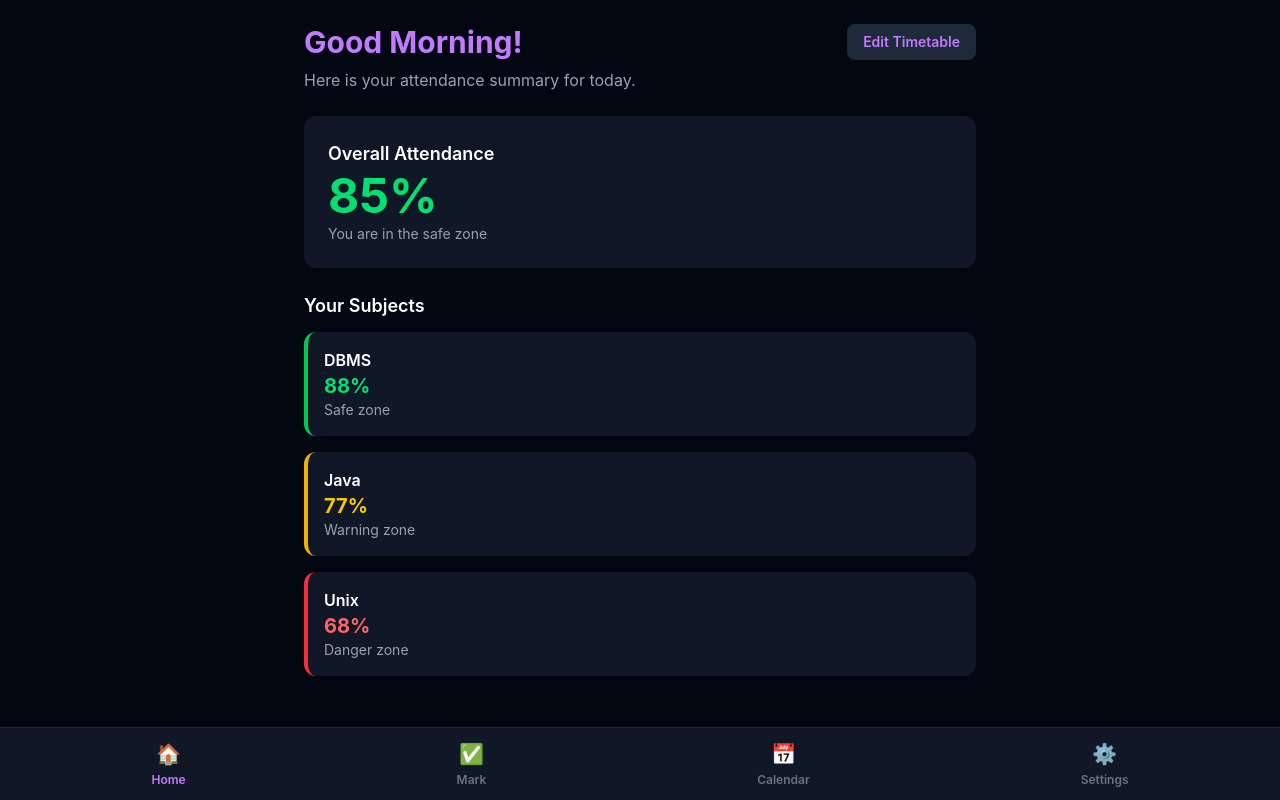
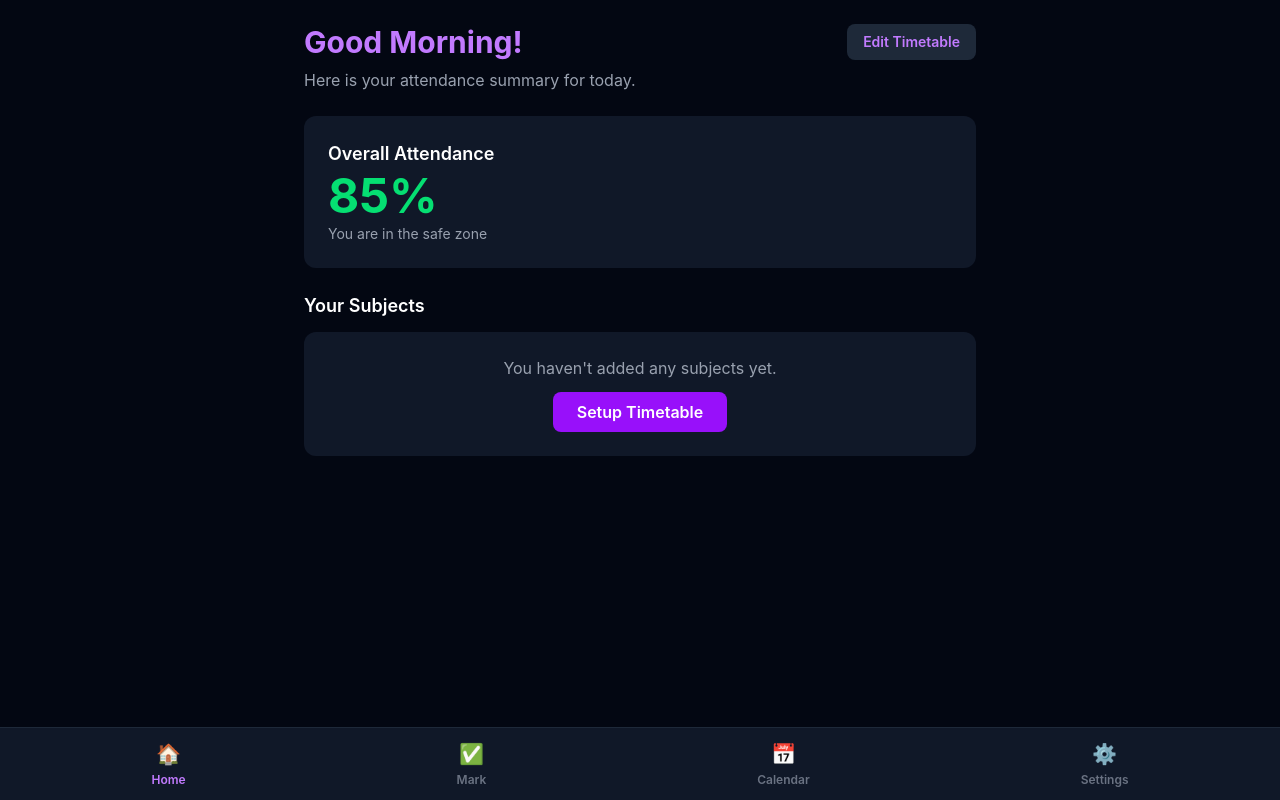
Before and after one commit to Zafin-Mohamed/attendease, a React app in the folder frontend/: page /dashboard in a window 1280 px wide. Built offline with nearby package versions, Linux system fonts and the light colour scheme; the HTML template or start-up script is replaced by a standard one.

Commit message:
Lift subjects state to App.jsx and connect Dashboard to Timetable

```diff
--- a/frontend/src/App.jsx
+++ b/frontend/src/App.jsx
@@ -1,3 +1,4 @@
+import { useState } from 'react'
 import { BrowserRouter, Routes, Route } from 'react-router-dom'
 import Landing from './pages/Landing'
 import Register from './pages/Register'
@@ -11,15 +12,17 @@ import Calendar from './pages/Calendar'
 import Settings from './pages/Settings'
 
 function App() {
+  const [subjects, setSubjects] = useState([])
+
   return (
     <BrowserRouter>
       <Routes>
         <Route path="/" element={<Landing />} />
         <Route path="/register" element={<Register />} />
         <Route path="/login" element={<Login />} />
-        <Route path="/dashboard" element={<Dashboard />} />
+        <Route path="/dashboard" element={<Dashboard subjects={subjects} />} />
         <Route path="/mark-attendance" element={<MarkAttendance />} />
-        <Route path="/timetable-setup" element={<TimetableSetup />} />
+        <Route path="/timetable-setup" element={<TimetableSetup subjects={subjects} setSubjects={setSubjects} />} />
         <Route path="/subject/:id" element={<SubjectDetail />} />
         <Route path="/what-if" element={<WhatIf />} />
         <Route path="/calendar" element={<Calendar />} />
--- a/frontend/src/pages/Dashboard.jsx
+++ b/frontend/src/pages/Dashboard.jsx
@@ -1,7 +1,7 @@
 import { useNavigate } from 'react-router-dom'
 import Navbar from '../components/Navbar'
 
-function Dashboard() {
+function Dashboard({ subjects }) {
   const navigate = useNavigate()
 
   return (
@@ -24,23 +24,26 @@ function Dashboard() {
         </div>
 
         <h2 className="text-lg font-semibold text-white mb-3">Your Subjects</h2>
-        <div className="flex flex-col gap-4">
-          <div className="bg-gray-900 rounded-xl p-4 border-l-4 border-green-500">
-            <p className="text-white font-semibold">DBMS</p>
-            <p className="text-green-400 font-bold text-xl">88%</p>
-            <p className="text-gray-400 text-sm">Safe zone</p>
+
+        {subjects.length === 0 ? (
+          <div className="bg-gray-900 rounded-xl p-6 text-center">
+            <p className="text-gray-400 mb-3">You haven't added any subjects yet.</p>
+            <button
+              onClick={() => navigate('/timetable-setup')}
+              className="bg-purple-600 hover:bg-purple-700 text-white px-6 py-2 rounded-lg font-semibold">
+              Setup Timetable
+            </button>
           </div>
-          <div className="bg-gray-900 rounded-xl p-4 border-l-4 border-yellow-500">
-            <p className="text-white font-semibold">Java</p>
-            <p className="text-yellow-400 font-bold text-xl">77%</p>
-            <p className="text-gray-400 text-sm">Warning zone</p>
+        ) : (
+          <div className="flex flex-col gap-4">
+            {subjects.map((subject) => (
+              <div key={subject.id} className="bg-gray-900 rounded-xl p-4 border-l-4 border-gray-600">
+                <p className="text-white font-semibold capitalize">{subject.name}</p>
+                <p className="text-gray-400 text-sm">No attendance marked yet</p>
+              </div>
+            ))}
           </div>
-          <div className="bg-gray-900 rounded-xl p-4 border-l-4 border-red-500">
-            <p className="text-white font-semibold">Unix</p>
-            <p className="text-red-400 font-bold text-xl">68%</p>
-            <p className="text-gray-400 text-sm">Danger zone</p>
-          </div>
-        </div>
+        )}
 
         <div className="pb-20"></div>
       </div>
--- a/frontend/src/pages/TimetableSetup.jsx
+++ b/frontend/src/pages/TimetableSetup.jsx
@@ -1,9 +1,8 @@
 import { useState } from 'react'
 import Navbar from '../components/Navbar'
 
-function TimetableSetup() {
+function TimetableSetup({ subjects, setSubjects }) {
   const [subjectName, setSubjectName] = useState('')
-  const [subjects, setSubjects] = useState([])
 
   function handleAddSubject() {
     if (subjectName.trim() === '') return
```
